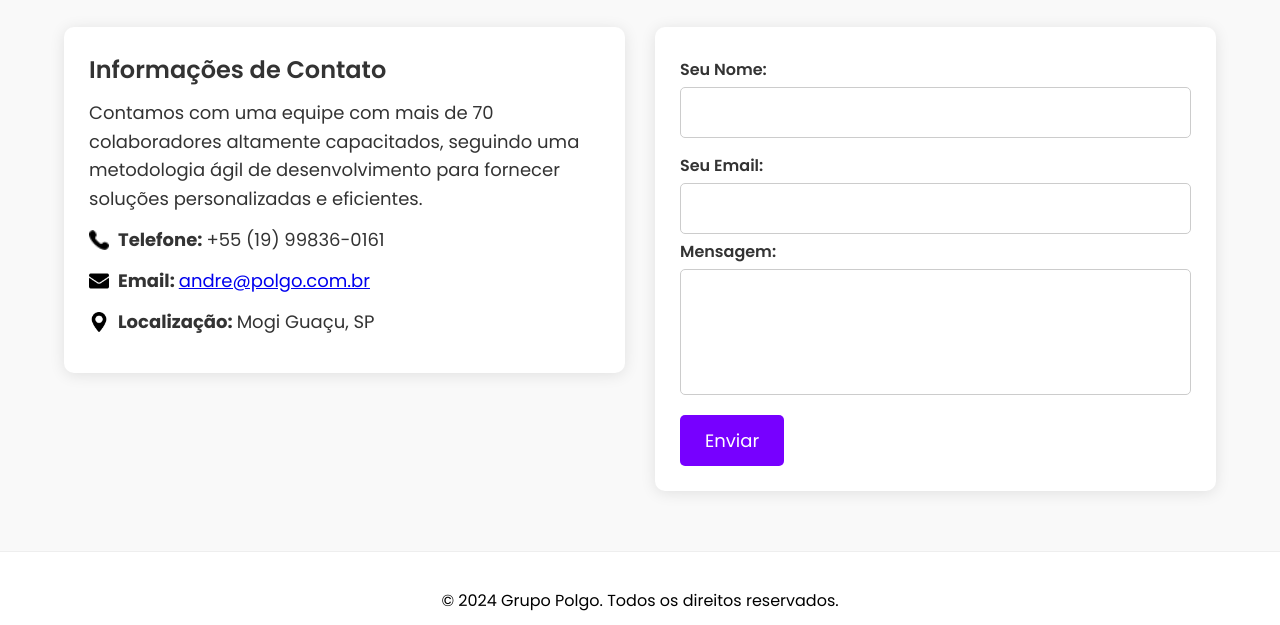
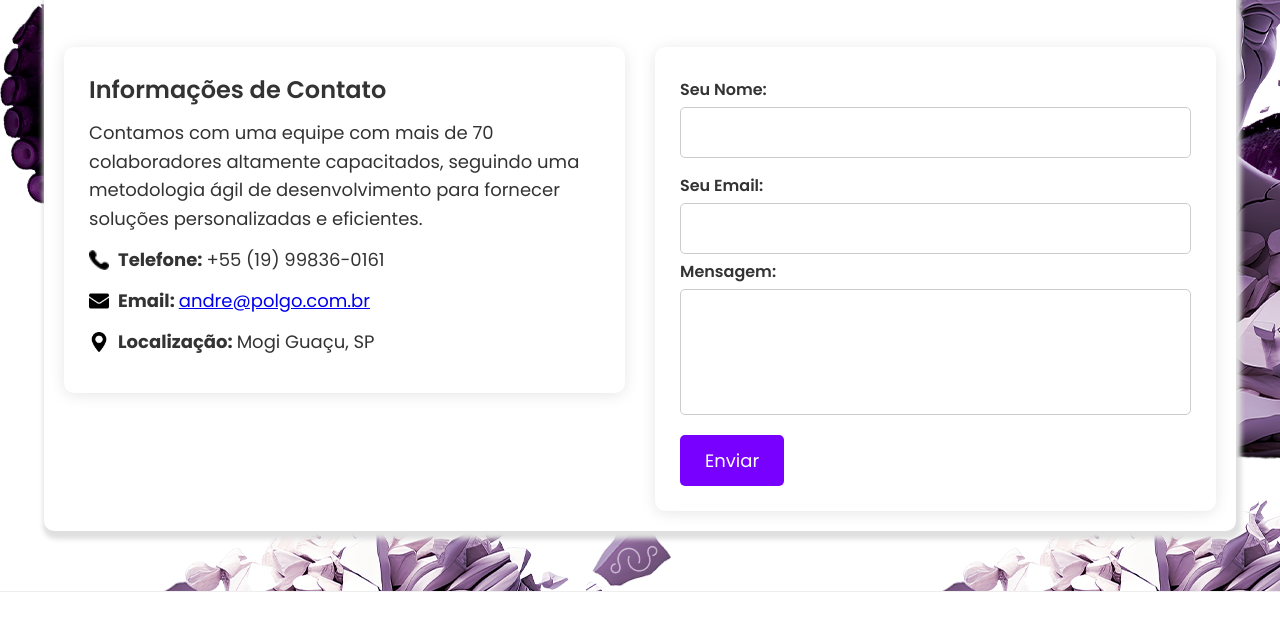
Before and after one commit to VictorJunqueira1/contact-form-polgo, a website: page public/index.html in a window 1280 px wide. Shown: the part 252-877 px from the top of the page. Drawn offline with Linux system fonts and the light colour scheme.

Commit message:
feat: Adicionando imagem de fundo.

```diff
--- a/public/index.html
+++ b/public/index.html
@@ -12,7 +12,7 @@
 <body>
     <main>
         <section class="contact-section">
-            <div class="container">
+            <div class="container container-main">
                 <h2>Entre em Contato com <span>Grupo Polgo</span></h2>
                 <p>Nossos tentáculos melhoram o relacionamento das maiores empresas brasileiras com seus clientes
                     através do incentivo, criando a fidelização e resultando no aumento de vendas.</p>
--- a/public/styles.css
+++ b/public/styles.css
@@ -14,19 +14,28 @@ body {
     margin: 0 auto;
 }
 
+.container-main {
+    width: 90%;
+    max-width: 1200px;
+    margin: 0 auto;
+    background-color: #fff;
+    padding: 20px;
+    border-radius: 10px;
+    box-shadow: 2px 5px 5px 3px #dfdfdf;
+}
+
 .container span {
     color: #7700ff;
 }
 
 .contact-section {
+    background-image: url("images/polgo-wallpaper.png");
     padding: 60px 0;
     text-align: center;
-    background: #f9f9f9;
 }
 
 .contact-section h2 {
     font-size: 36px;
-    color: #333;
     margin-bottom: 30px;
     font-weight: 600;
 }
```
Also changed, not shown: public/images/polgo-wallpaper.png (added).
